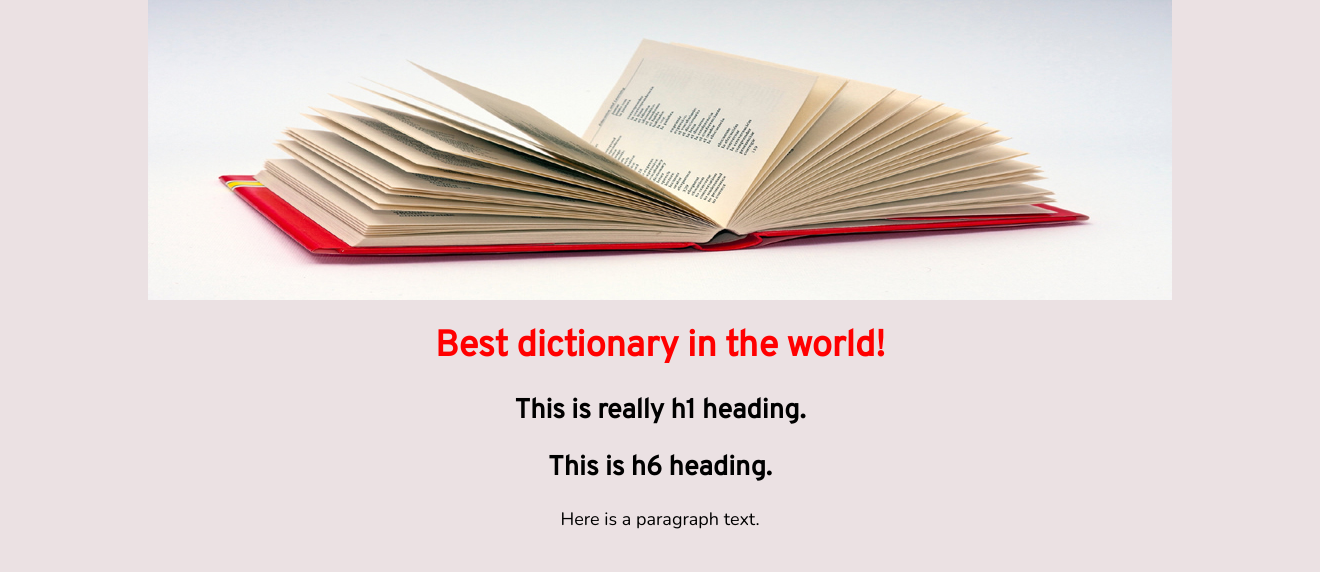
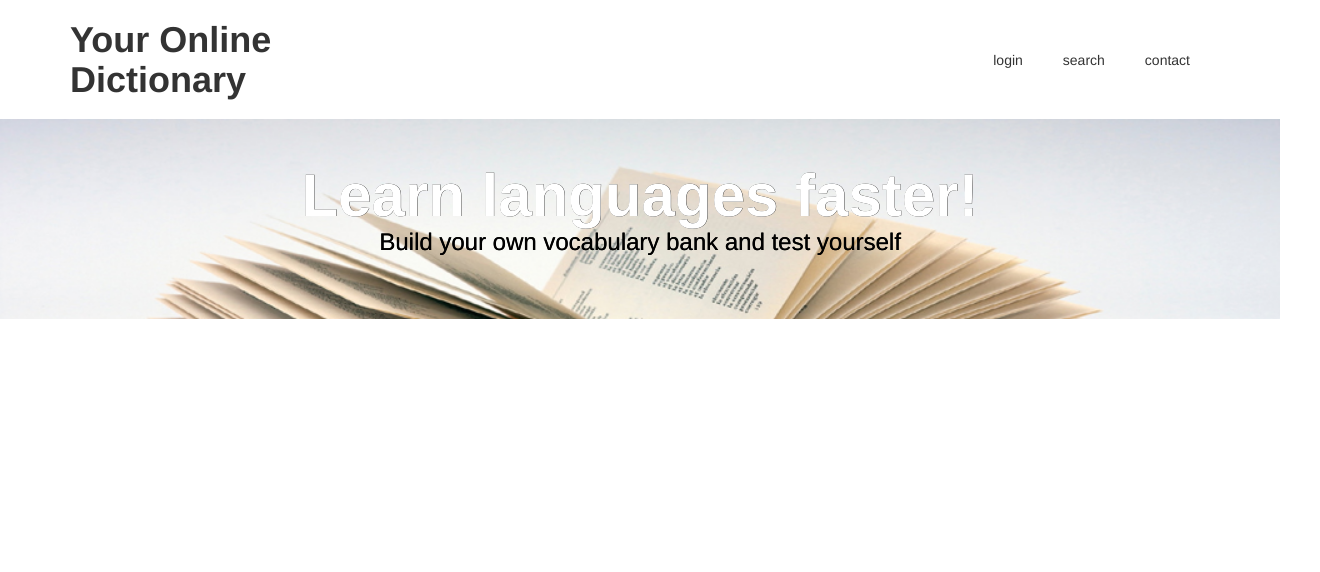
Before and after one commit to DariuszUstrzycki/dictionary, a plain HTML site: page index.html in a window 1280 px wide. Shown: the whole page, 1320 px wide, since content can reach past the window. Drawn offline with nearby package versions, Linux system fonts and the light colour scheme.

Commit message:
Add header and jumbotron

```diff
--- a/index.html
+++ b/index.html
@@ -6,23 +6,39 @@
     <title>Private Online Dictionary</title>
     <meta name="description" content="Webpage for storing users' words">
     <link href="styles/style.css" rel="stylesheet" type="text/css">
+    <link rel="stylesheet" href="https://maxcdn.bootstrapcdn.com/bootstrap/3.3.6/css/bootstrap.min.css" integrity="sha384-1q8mTJOASx8j1Au+a5WDVnPi2lkFfwwEAa8hDDdjZlpLegxhjVME1fgjWPGmkzs7" crossorigin="anonymous">
     <link href="https://fonts.googleapis.com/css?family=Nunito|Overpass" rel="stylesheet">
+</head>
 
-</head>
+<body>
+
+    <!--headeer-->
+    <header class="container">
+        <!--row contains columns-->
+        <div class="row">
+            <h1 class="col-sm-4">Your Online Dictionary</h1>
+            <nav class="col-sm-8 text-right">
+                <!--<p> used for menu items-->
+                <p>login</p>
+                <p>search</p>
+                <p>contact</p>
+            </nav>
+        </div>
+        <!--end row-->
+    </header>
+
+    <!--jumbotron-->
+    <section class="jumbotron">
+        <div class="container">
+            <div class="row text-center">
+                <h2>Learn languages faster!</h2>
+                <h3>Build your own vocabulary bank and test yourself</h3>
+            </div>
+        </div>
+    </section>
 
 
 
-<body>
-
-    <img src="images/dictionary2.jpg" alt="dictionary">
-
-    <h1 id="top-heading">Top h1 heading.</h1>
-    <h2>This is really h1 heading.</h2>
-
-    <h2>This is h6 heading.</h2>
-
-
-    <p>Here is a paragraph text.</p>
 
     <script src="scripts/main.js"></script>
 
--- a/styles/style.css
+++ b/styles/style.css
@@ -1,30 +1,157 @@
+/*html, body {
+  color: white;
+  background-color: grey;
+  font-family: sans-serif;
+  margin: 0;
+  width: 100%;
+  height: 100%;
+  */
+
 body {
-    font-family: 'Nunito', 'Helvetica', 'Arial', sans-serif;
-    font-size: 18px;
-    width: 100%;
-    margin: 0 auto;
-    background-color: #ebe1e3;
-    padding: 0 20px 20px 20px;
-    /*    border: 5px solid black;*/
-    text-align: center;
+
+    font-family: 'Roboto', sans-serif;
+    font-weight: 300;
 }
 
-h1,
-h2,
-h3,
-h4,
-h5,
-h6 {
-    font-family: 'Overpass', 'Helvetica', 'Arial', sans-serif;
-
+header {
+    padding: 20px 0;
 }
 
-h1 {
+header .row,
+footer .row {
+    display: flex;
+    align-items: center;
+}
+
+header h1 {
+    font-weight: 700;
+    margin: 0;
+}
+
+header nav {
+    display: flex;
+    justify-content: flex-end;
+}
+
+header p {
+    padding: 0 20px;
+    margin: 0;
+}
+
+.jumbotron {
+    display: flex;
+    align-items: center;
+
+    background-image: url('/images/dictionary2.jpg');
+    background-size: cover;
+    color: #ffffff;
+    height: 200px;
+    text-shadow: 0.25px 0.25px 0.25px #000000;
+}
+
+.jumbotron h2 {
+    font-size: 60px;
+    font-weight: 700;
+    margin: 0;
+    color: #fff;
+}
+
+.jumbotron h3 {
+    margin: 0 0 20px;
+    color: black;
+}
+
+
+
+article p {
+
+    padding: 5px 70px 0px 70px;
+    font-size: 1.75rem;
+}
+
+section .row img {
+    margin: 0 0 30px;
+    width: 100%;
+    align-items: center;
+}
+
+
+.project-box h4 {
+    padding-top: 30px;
     color: red;
 }
 
-img {
-    display: block;
-    margin: 0 auto;
-    /*Images, on the other hand, are inline elements, meaning they can't. So to apply margins to the image, we have to give the image block-level behavior using display: block;.*/
+.col-sm-6 {
+    margin: 0 0 30px;
 }
+
+
+
+footer {
+    font-size: 12px;
+    padding: 20px 0;
+}
+
+footer .col-sm-8 {
+    display: flex;
+    justify-content: flex-end;
+}
+
+footer ul {
+    list-style: none;
+}
+
+footer li img {
+    width: 32px;
+    height: 32px;
+}
+
+
+/*
+
+h1 {
+  font-size: 48px;
+}
+
+p {
+  max-width: 65%;
+  min-width: 500px;
+}
+
+h2 {
+  text-align: center;
+  font-size: 2.6rem;
+}
+
+div {
+  padding-right: 30px;
+  height: 100%;
+  width: 100%;
+}
+
+video {
+  background-color: #000000;
+  border: 2px solid black;
+}
+
+.container {
+  display: flex;
+}
+
+.main {
+  padding-left: 30px;
+  min-width: 75%;
+}
+
+.nav {
+  background-color: #FFEE00;
+  max-width: 25%;
+  min-width: 140px;
+  flex: 1;
+}
+
+.nav h1 {
+  padding-left: 20px;
+}
+
+*/
```
